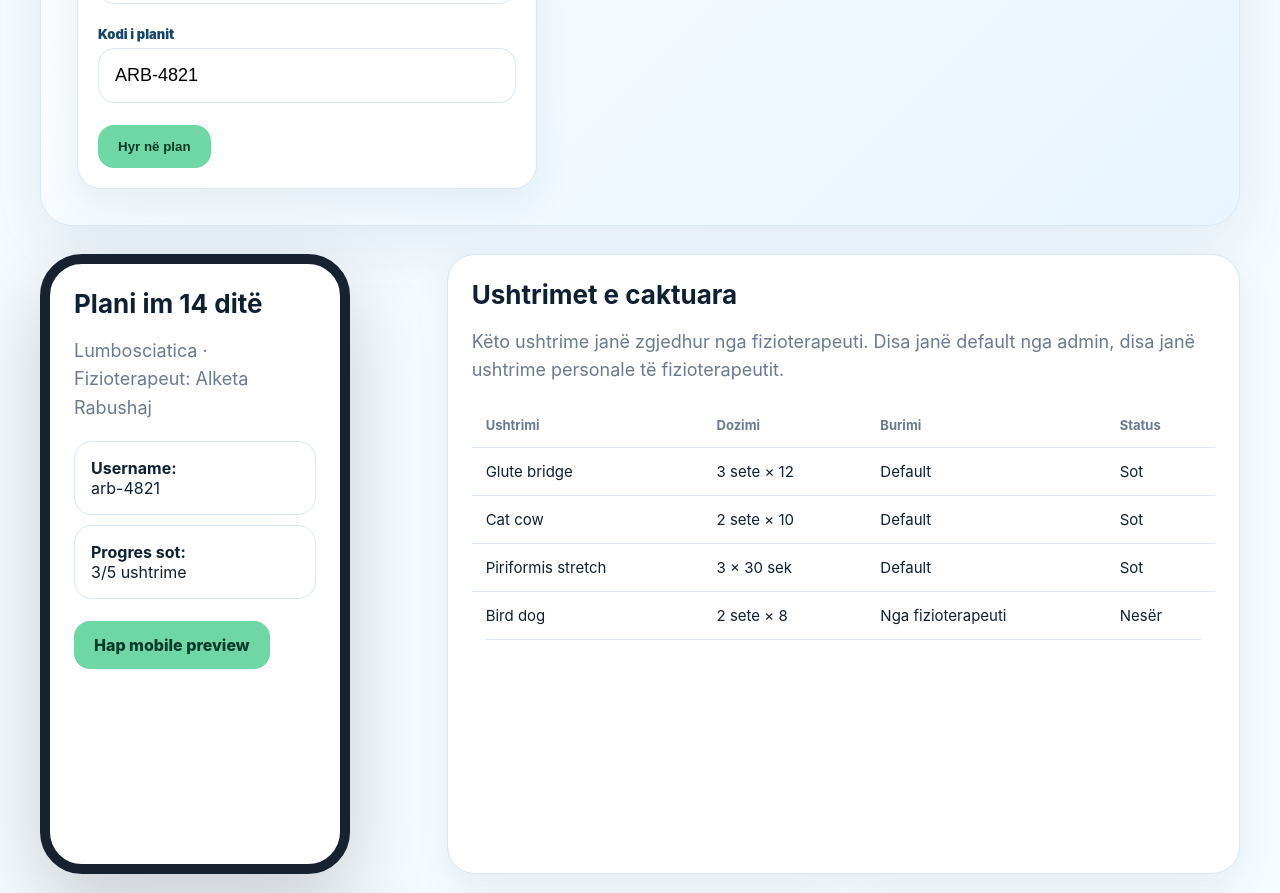
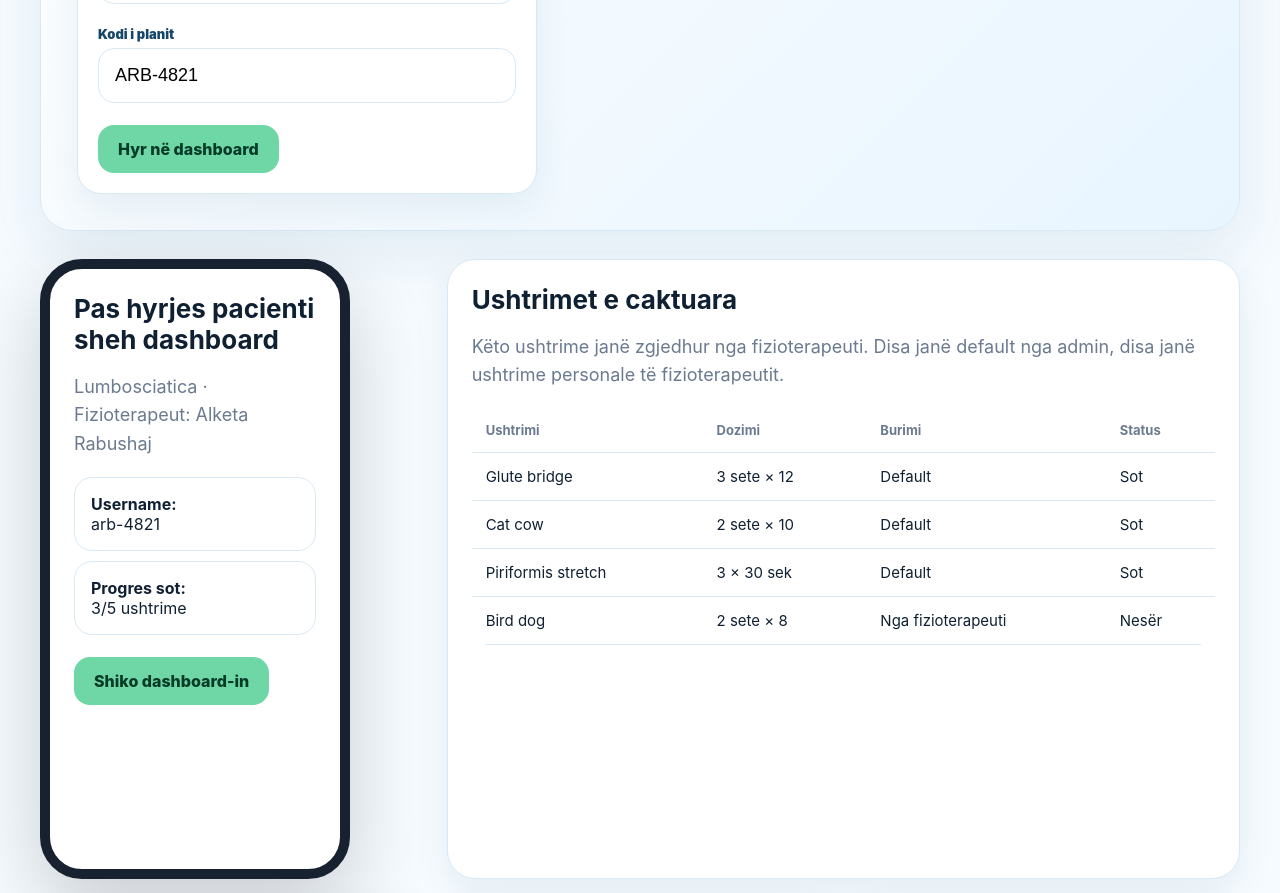
Before and after one commit to diellzarabushaj-source/FIZIOTERAPIA-IME, a Next.js app: page /patient-portal in a window 1280 px wide. Shown: the part 520-1413 px from the top of the page. Built offline with nearby package versions, Linux system fonts and the light colour scheme; no server answers.

Commit message:
Link patient portal login to patient dashboard

```diff
--- a/app/patient-portal/page.tsx
+++ b/app/patient-portal/page.tsx
@@ -30,17 +30,17 @@ export default function PatientPortalPage() {
           <input className="input" defaultValue="arb-4821" placeholder="p.sh. arb-4821" />
           <label className="label">Kodi i planit</label>
           <input className="input" defaultValue="ARB-4821" placeholder="Kodi i planit" />
-          <button className="button">Hyr në plan</button>
+          <a className="button" href="/patient-dashboard">Hyr në dashboard</a>
         </div>
       </section>
 
       <section className="grid">
         <div className="phone">
-          <h2>Plani im 14 ditë</h2>
+          <h2>Pas hyrjes pacienti sheh dashboard</h2>
           <p>Lumbosciatica · Fizioterapeut: Alketa Rabushaj</p>
           <div className="exercise"><b>Username:</b><br />arb-4821</div>
           <div className="exercise"><b>Progres sot:</b><br />3/5 ushtrime</div>
-          <a className="button" href="/app-preview">Hap mobile preview</a>
+          <a className="button" href="/patient-dashboard">Shiko dashboard-in</a>
         </div>
 
         <div className="card" style={{ gridColumn: "span 2" }}>
```
